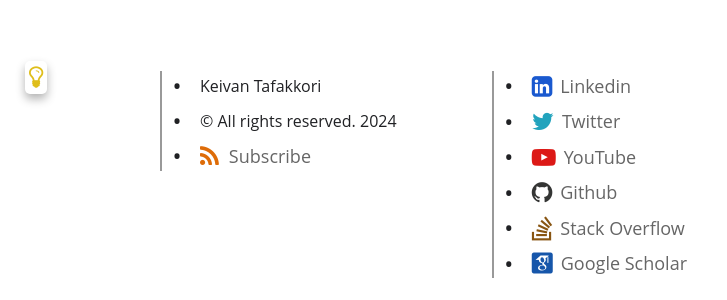
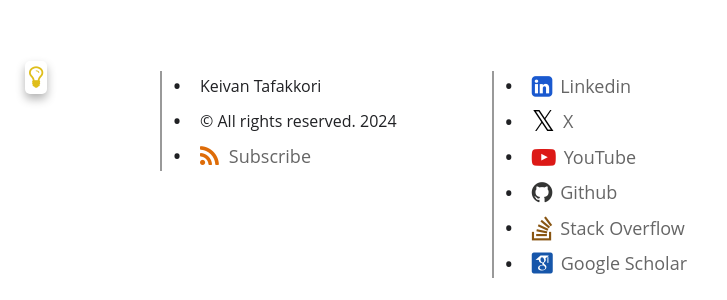
Before and after one commit to ktafakkori/ktafakkori.github.io, a Jekyll site: the page built from index.html, in a window 1280 px wide. Shown: the part 791-1091 px from the top of the page, without its empty margins (0-727 px from the left). Built offline with Jekyll 4.4.1, drawn with Linux system fonts in a browser that asks for light colours; some web fonts are replaced; the list of posts is cut into pages by our own code.

Commit message:
revised files.

```diff
--- a/_config.yml
+++ b/_config.yml
@@ -8,7 +8,7 @@
 
 url: "https://ktafakkori.github.io"
 
-twitter_username: Twitter
+twitter_username: X
 
 github_username: Github
 
--- a/_includes/social.html
+++ b/_includes/social.html
@@ -81,7 +81,7 @@
   }
 
   .social-link.twitter i {
-    color: #22a3bd;
+    color: #000000;
   }
 
   .social-link.youtube i {
--- a/_layouts/post.html
+++ b/_layouts/post.html
@@ -112,15 +112,15 @@
 
   <div class="share-page">
     Share this on &rarr;
-    <a href="https://twitter.com/intent/tweet?text={{ page.title }}&url={{ site.url }}{{ page.url }}&via={{ site.twitter_username }}&related={{ site.twitter_username }}"
-       rel="nofollow" target="_blank" title="Share on Twitter">Twitter</a>
+    <a href="https://x.com/intent/text={{ page.title }}&url={{ site.url }}{{ page.url }}&via={{ site.twitter_username }}&related={{ site.twitter_username }}"
+       rel="nofollow" target="_blank" title="Share on X">X</a>
     <a href="https://facebook.com/sharer.php?u={{ site.url }}{{ page.url }}"
        rel="nofollow" target="_blank" title="Share on Facebook">Facebook</a>
     <a href="https://www.linkedin.com/shareArticle?mini=true&url={{ site.url }}{{ page.url }}"
        rel="nofollow" target="_blank" title="Share on LinkedIn">LinkedIn</a>
     <a href="https://www.reddit.com/submit?url={{ site.url }}{{ page.url }}"
        rel="nofollow" target="_blank" title="Share on Reddit">Reddit</a>
-  </div>
+</div>
 
 
   <b style="color:var(--primary-text-color);">Comments:</b>
--- a/_sass/style.scss
+++ b/_sass/style.scss
@@ -2068,3 +2068,12 @@
     font-size: 16px;
     color: #333;
   }
+
+
+.fa.fa-twitter{
+	font-family:sans-serif;
+}
+.fa.fa-twitter::before{
+	content:"𝕏";
+	font-size:1.2em;
+}
```
